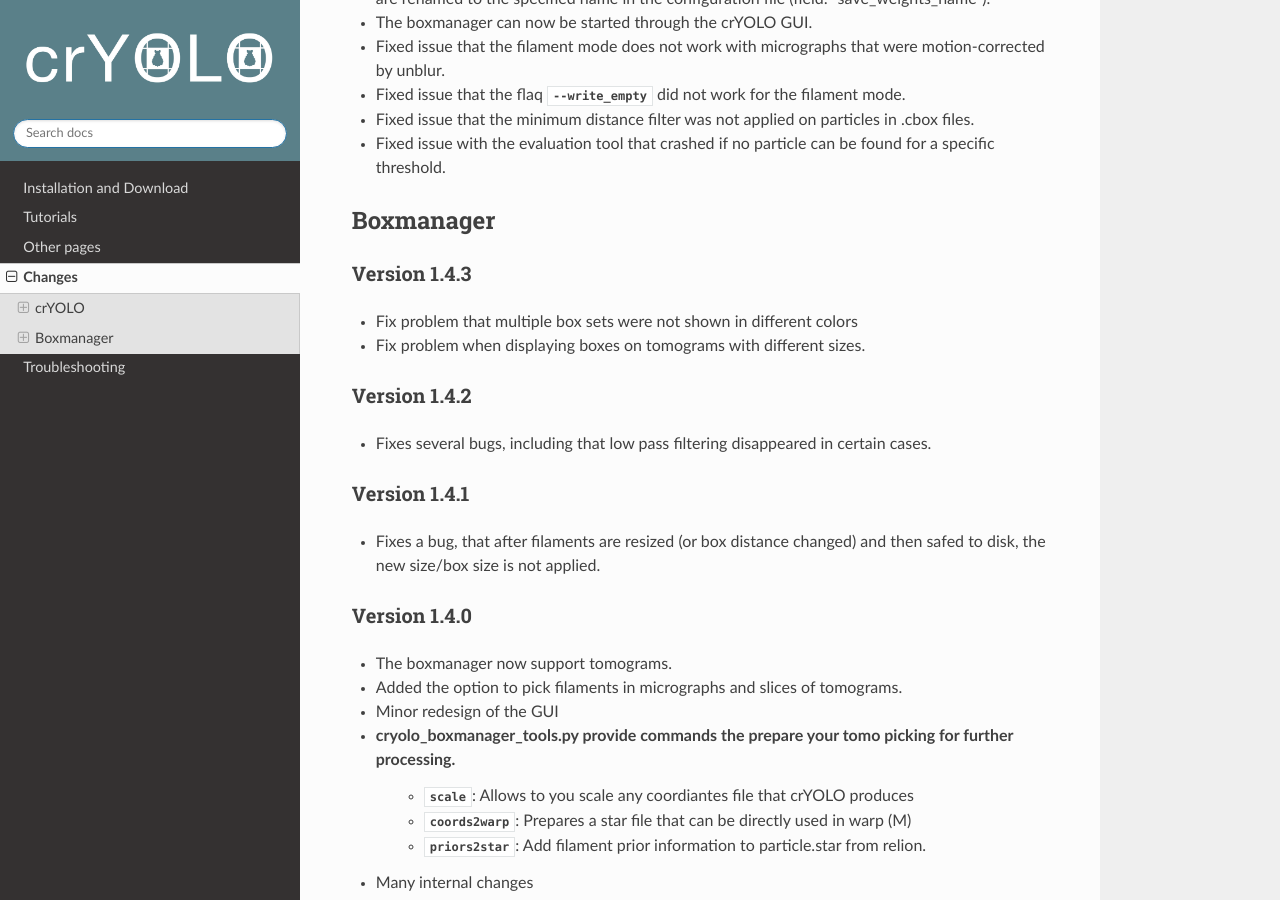
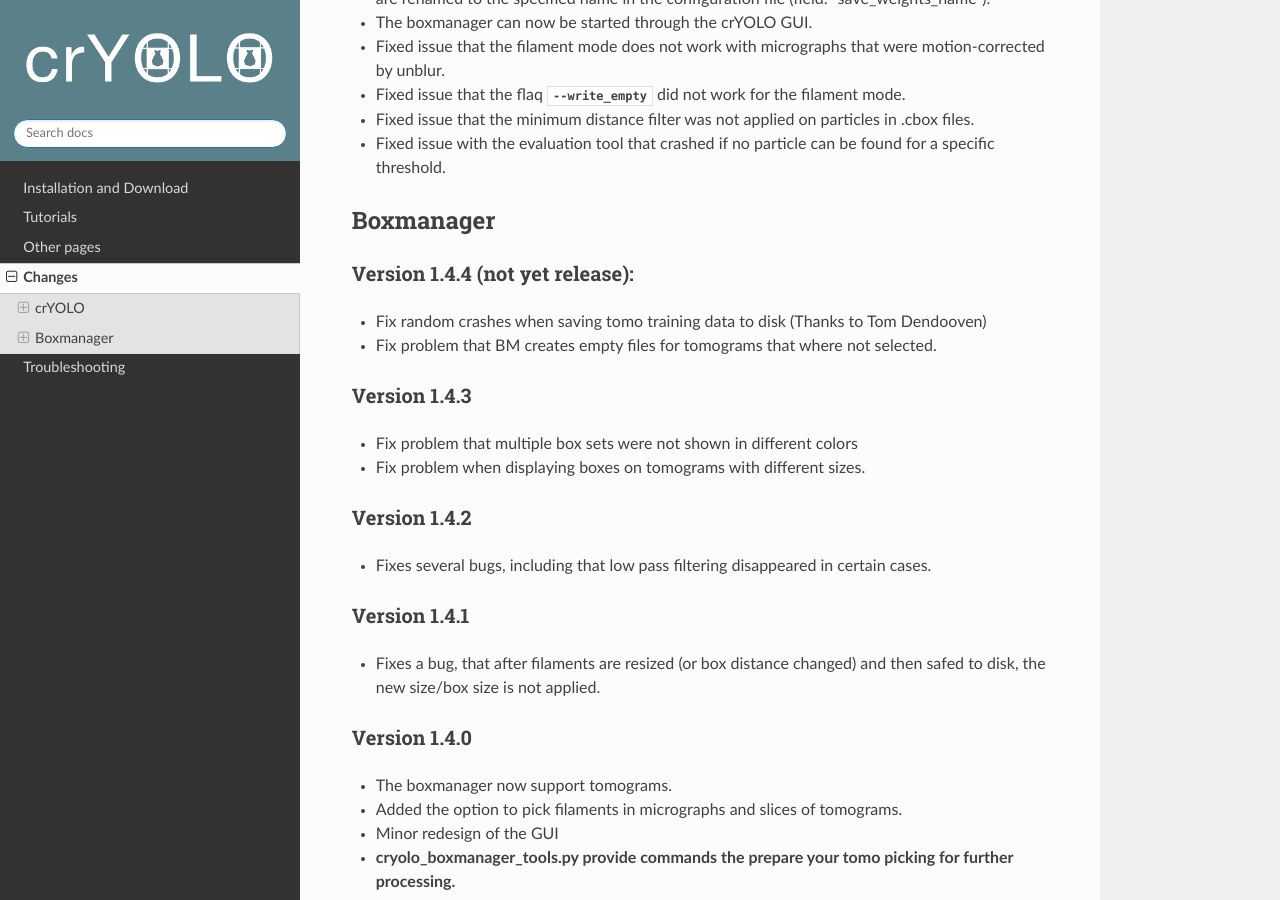
Before and after one commit to MPI-Dortmund/cryolo, a Sphinx documentation site: the page built from source/changes.rst, in a window 1280 px wide and 900 px high, scrolled down 3734 px. Built offline with Sphinx 7.4.7 and the Read the Docs theme 2.0.0, drawn with Linux system fonts in a browser that asks for light colours.

Commit message:
add changes for BM 1.4.4

```diff
--- a/source/changes.rst
+++ b/source/changes.rst
@@ -150,6 +150,12 @@
 Boxmanager
 ^^^^^^^^^^
 
+Version 1.4.4 (not yet release):
+*************
+
+* Fix random crashes when saving tomo training data to disk (Thanks to Tom Dendooven)
+* Fix problem that BM creates empty files for tomograms that where not selected.
+
 Version 1.4.3
 *************
 
```
